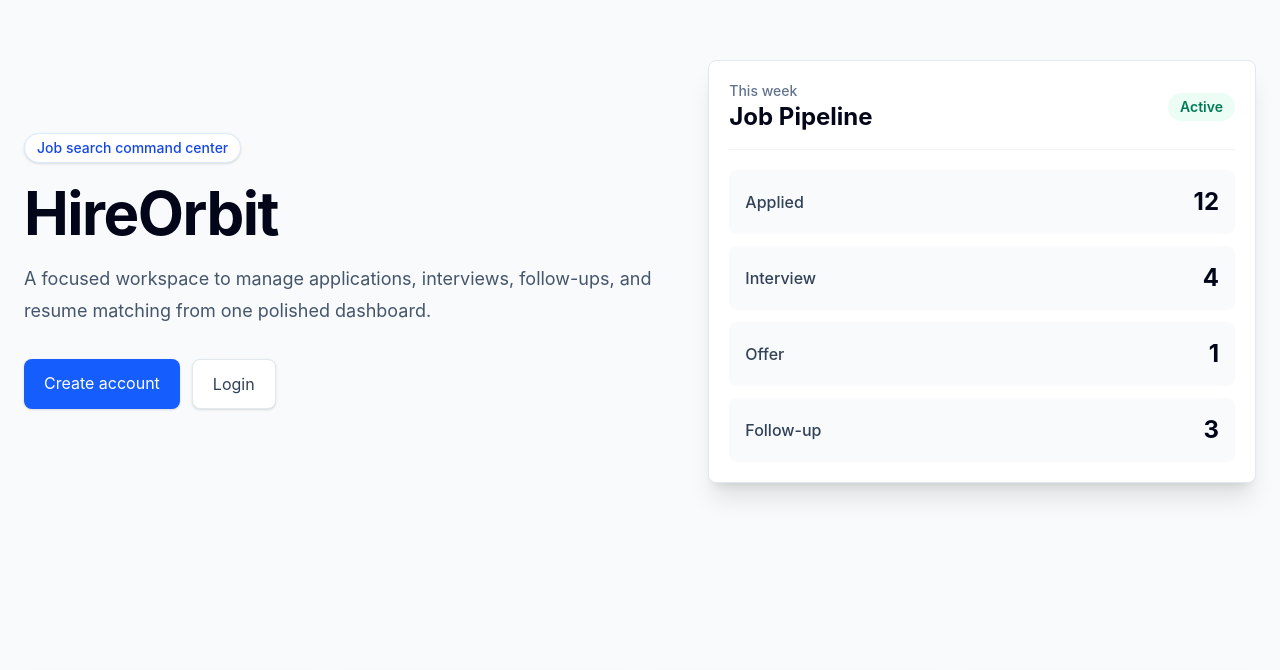
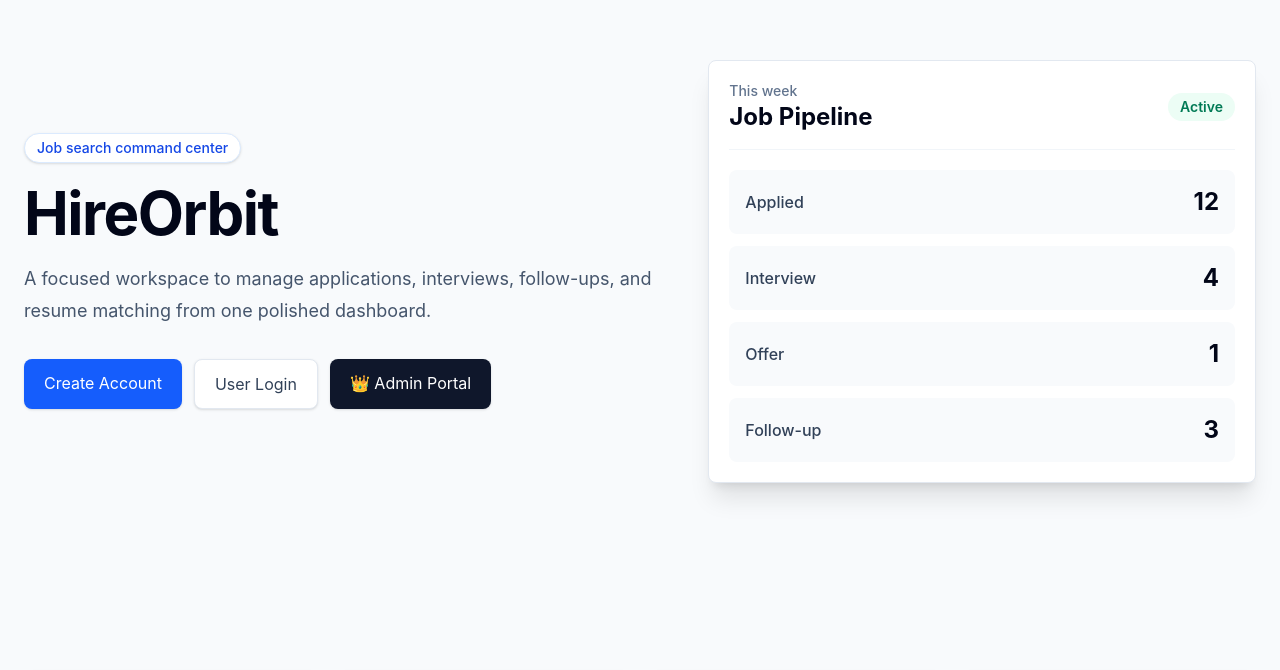
Before and after one commit to Dnyaneshwar7821/HireOrbit--Job-Application-Tracker, a React (Vite) app in the folder hireorbit-frontend/: page / in a window 1280 px wide. Shown: the part 129-799 px from the top of the page. Built offline with nearby package versions, Linux system fonts and the light colour scheme; no server answers.

Commit message:
feat: add portal selection links

```diff
--- a/hireorbit-frontend/src/pages/Home.jsx
+++ b/hireorbit-frontend/src/pages/Home.jsx
@@ -52,14 +52,21 @@ const Home = () => {
               to="/register"
               className="rounded-lg bg-blue-600 px-5 py-3 font-semibold text-white shadow-sm transition hover:bg-blue-700 focus:outline-none focus:ring-2 focus:ring-blue-500 focus:ring-offset-2"
             >
-              Create account
+              Create Account
             </Link>
 
             <Link
               to="/login"
               className="rounded-lg border border-slate-200 bg-white px-5 py-3 font-semibold text-slate-700 shadow-sm transition hover:bg-slate-50 focus:outline-none focus:ring-2 focus:ring-blue-500 focus:ring-offset-2"
             >
-              Login
+              User Login
+            </Link>
+
+            <Link
+              to="/admin/login"
+              className="rounded-lg bg-slate-900 px-5 py-3 font-semibold text-white shadow-sm transition hover:bg-slate-800 focus:outline-none focus:ring-2 focus:ring-slate-900 focus:ring-offset-2"
+            >
+              👑 Admin Portal
             </Link>
           </div>
         </div>
--- a/hireorbit-frontend/src/pages/auth/Login.jsx
+++ b/hireorbit-frontend/src/pages/auth/Login.jsx
@@ -107,6 +107,13 @@ const Login = () => {
             Register
           </Link>
         </p>
+
+        <p className="mt-2 text-center text-xs text-slate-400">
+          Are you an Administrator?{" "}
+          <Link to="/admin/login" className="font-semibold text-slate-700 hover:underline">
+            👑 Admin Portal Login
+          </Link>
+        </p>
       </form>
     </div>
   );
```
